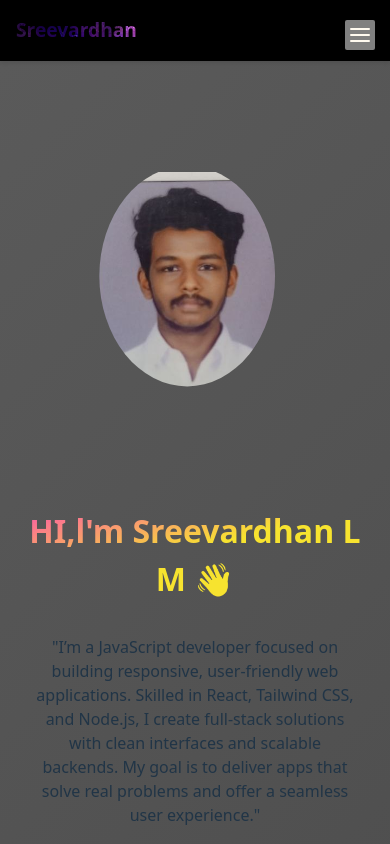
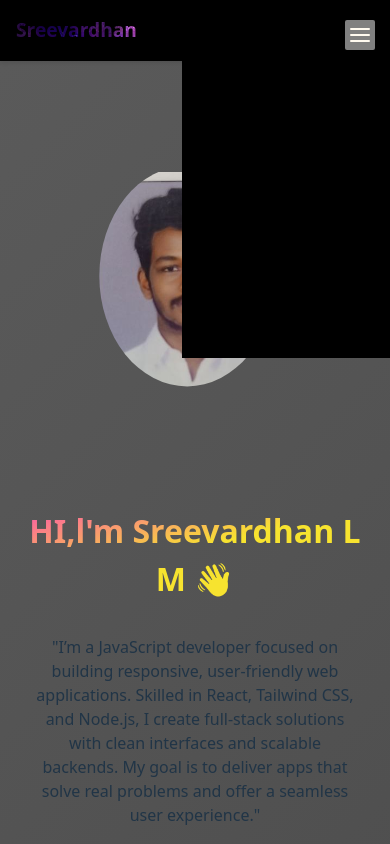
Before and after one commit to Sreevardhan2002-cell/Portfolio, a React (Vite) app: page / in a window 390 px wide. Shown: the top 844 px of the page. Built offline with nearby package versions, Linux system fonts and the light colour scheme.

Commit message:
Update in nav-nav-link-dropdown-list

```diff
--- a/src/CSS/NavBar.css
+++ b/src/CSS/NavBar.css
@@ -20,6 +20,10 @@
 .navbar-links{
     display: flex;
     gap: 2rem;
+}
+
+.nav-dropdown{
+    display: none;
 }
 
 .navbar-link{
@@ -78,6 +82,7 @@
     }
     .navbar-link{
         display: none;
+        /* flex-basis: 10.33%; */
     }
     .toggle .common{
         position: absolute;
@@ -92,6 +97,7 @@
     .toggle .nav-bottom_line{
         display: block;
     }
+
 
     .toggle .nav-top_line{
         top:30%;
@@ -110,4 +116,23 @@
         left: 50%;
         transform: translate(-50%, -50%);
     }
+    .navbar-links, .nav-dropdown{
+    position: absolute;
+    width: 13rem;
+    height: 300px;
+    right: 0px;
+    top: 58px;
+    display:flex;
+    flex-direction: column;
+    flex-wrap: wrap;
+    transition: all 1s ease;
+    background: black;
+    z-index: 1;
+    column-count: 5;
+    column-gap: 20px;
+    }
+    .nav-link:hover{
+        background-color: gray;
+        transition: background 0.5s;
+    }
 }
--- a/src/Component/NavBar.jsx
+++ b/src/Component/NavBar.jsx
@@ -6,17 +6,31 @@ import Skill from "./skill"
 import Project from "./project"
 import Footer from "./Footer"
 function NaveBar(){
+
+    const handleToggle = () => {
+        // Handle toggle functionality here
+        const dropdown = document.querySelector('.nav-dropdown');
+        const navLink = document.querySelectorAll('.navbar-link')
+        dropdown.style.display = dropdown.style.display === 'none' ? "flex" : 'none';
+        navLink.forEach(link =>{
+            link.style.display = dropdown.style.display === 'flex' ? 'block' : 'none'
+            link.style.flexBasis = dropdown.style.display === 'flex' ? '10.33%' : ''
+            link.style.cursor = dropdown.style.display === 'flex' ? 'pointer' : 'default'
+        })
+
+    }
+
     return(
         <nav className="navbar">
             <div className="navbar-head">
                 Sreevardhan
             </div>
-                <div className="toggle">
+                <div className="toggle" onClick={handleToggle}>
                 <div className="nav-top_line common"></div>
                 <div className="nav-middle_line common"></div>
                 <div className="nav-bottom_line common"></div>
                 </div>
-            <li className="navbar-links">
+            <li className="navbar-links nav-dropdown">
 
                 <a href={About} className="navbar-link nav-btn">Home</a>
                 <a href={AboutContent} className="navbar-link nav-btn">About</a>
```
